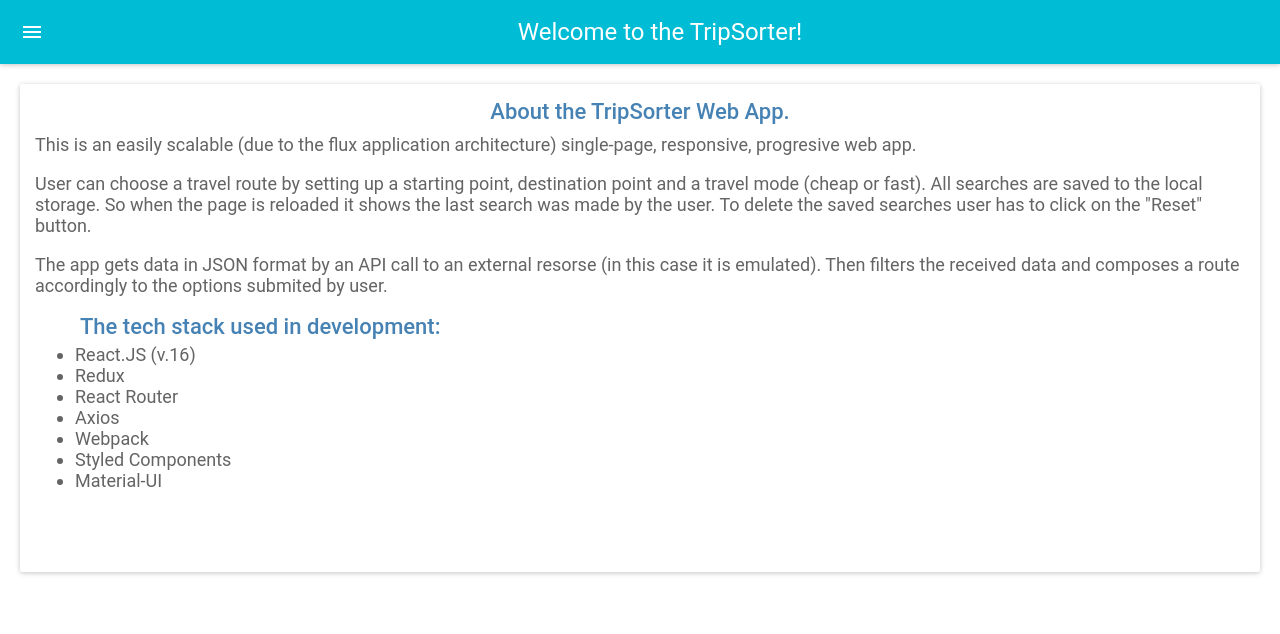
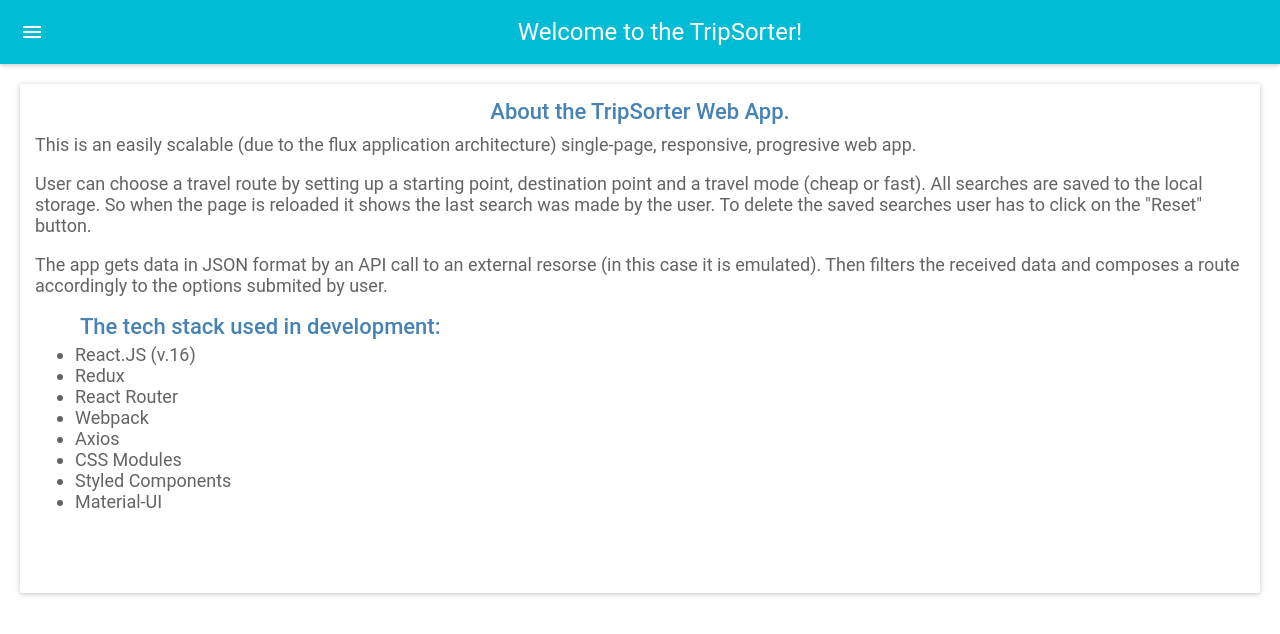
Before and after one commit to Dmitry16/tripsorter, a React (Create React App) app: page /tripsorter/about in a window 1280 px wide. Shown: the top 634 px of the page. Built offline with nearby package versions, Linux system fonts and the light colour scheme.

Commit message:
about modified

```diff
--- a/src/components/about.jsx
+++ b/src/components/about.jsx
@@ -33,8 +33,9 @@
             <li>React.JS (v.16)</li>
             <li>Redux</li>
             <li>React Router</li>
+            <li>Webpack</li>
             <li>Axios</li>
-            <li>Webpack</li>
+            <li>CSS Modules</li>
             <li>Styled Components</li>
             <li>Material-UI</li>
           </ul>
```
